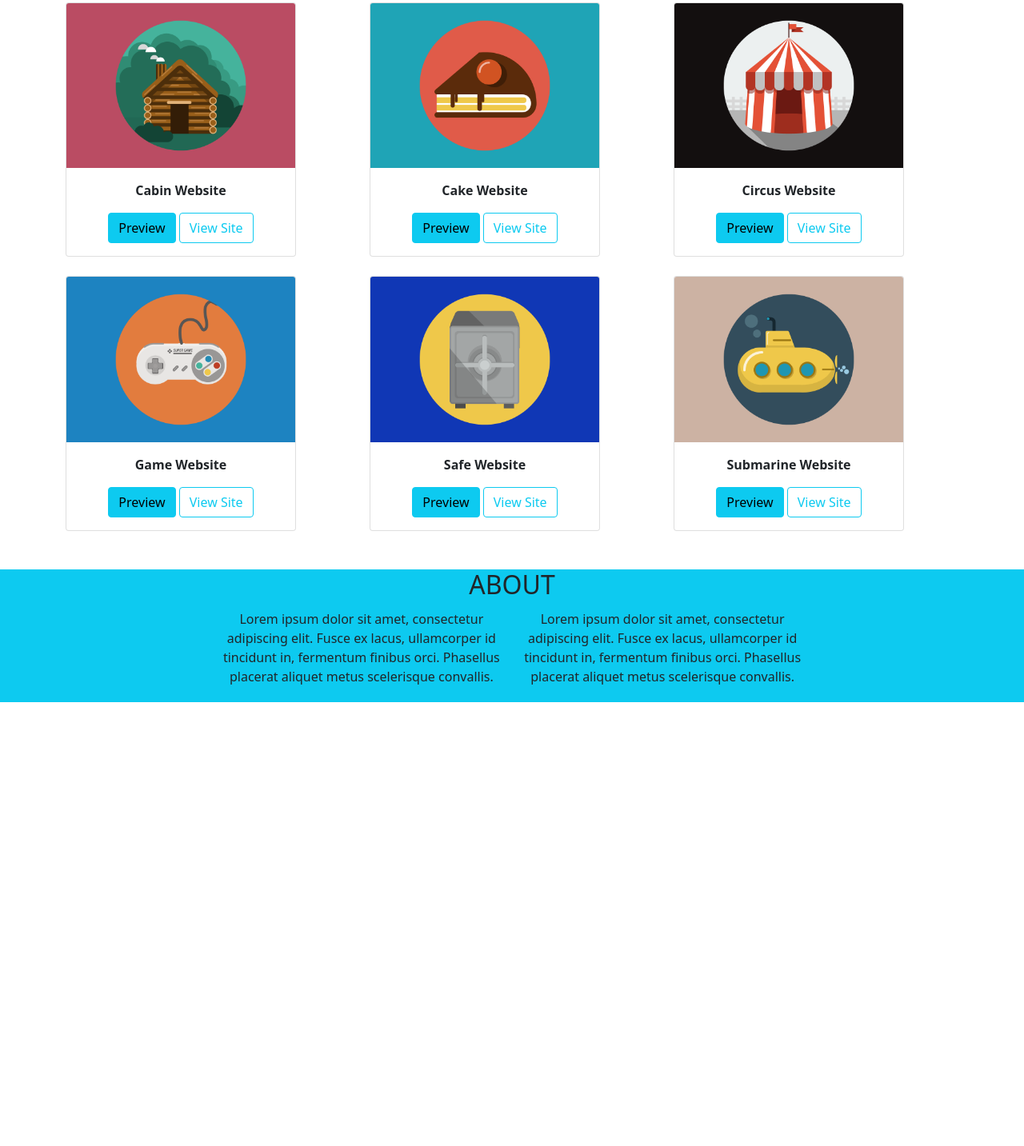
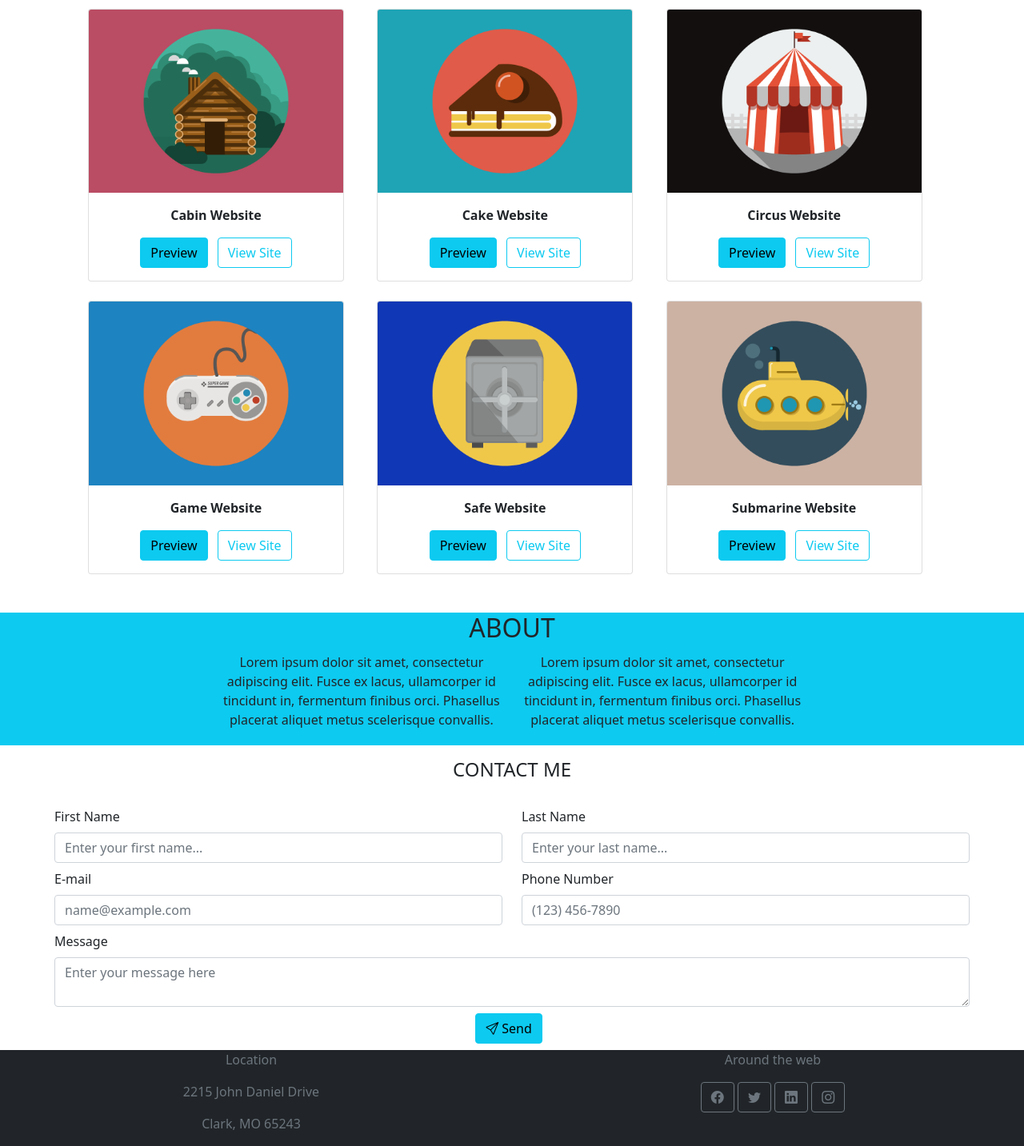
Before and after one commit to RobertaAngioni/bootstrap-freelancer, a plain HTML site: page index.html in a window 1280 px wide. Shown: the part 884-2317 px from the top of the page at 80% size. Before the commit the page ends 1762 px from the top, so only its background shows below. Drawn offline with nearby package versions, Linux system fonts and the light colour scheme.

Commit message:
modifiche footer

```diff
--- a/index.html
+++ b/index.html
@@ -29,18 +29,19 @@
       <!--main-->
       <main>
           <div class="container text-center">
-              <div class="row">
             <h2 class="text-uppercase">Portfolio</h2>
+              <div class="row m-3">
+
                 <!--gallery 1-->
                     <div class="col-4 pb-4">
 
-                        <div class="card" style="width: 18rem;">
+                        <div class="card" style="width: 20rem;">
                             <img src="img/portfolio/cabin.png" class="card-img-top" alt="cabin image">
                             <div class="card-body">
                               <p class=" fw-bold card-text">Cabin Website</p>
                               <div class="col-12">
                                  <div class="d.flex">
-                                     <button class="btn btn-info" type="button">Preview</button>
+                                     <button class="btn btn-info me-2" type="button">Preview</button>
                                      <button class="btn btn-outline-info" type="button">View Site</button>
                                  </div>
                               </div>
@@ -48,13 +49,13 @@
                         </div>
                       </div>
                       <div class="col-4">
-                        <div class="card" style="width: 18rem;">
+                        <div class="card" style="width: 20rem;">
                             <img src="img/portfolio/cake.png" class="card-img-top" alt="cake image">
                             <div class="card-body">
                               <p class=" fw-bold card-text">Cake Website</p>
                               <div class="col-12">
                                 <div class="d.flex">
-                                    <button class="btn btn-info" type="button">Preview</button>
+                                    <button class="btn btn-info me-2" type="button">Preview</button>
                                     <button class="btn btn-outline-info" type="button">View Site</button>
                                 </div>
                              </div>
@@ -62,13 +63,13 @@
                         </div>
                       </div>
                       <div class="col-4">
-                        <div class="card" style="width: 18rem;">
+                        <div class="card" style="width: 20rem;">
                             <img src="img/portfolio/circus.png" class="card-img-top" alt="circus image">
                             <div class="card-body">
                               <p class="fw-bold card-text">Circus Website</p>
                               <div class="col-12">
                                 <div class="d.flex">
-                                    <button class="btn btn-info" type="button">Preview</button>
+                                    <button class="btn btn-info me-2" type="button">Preview</button>
                                     <button class="btn btn-outline-info" type="button">View Site</button>
                                 </div>
                              </div>
@@ -79,13 +80,13 @@
 
                     <div class="col-4">
 
-                        <div class="card" style="width: 18rem;">
+                        <div class="card" style="width: 20rem;">
                             <img src="img/portfolio/game.png" class="card-img-top" alt="game-image">
                             <div class="card-body">
                               <p class=" fw-bold card-text">Game Website</p>
                               <div class="col-12">
                                  <div class="d.flex">
-                                     <button class="btn btn-info" type="button">Preview</button>
+                                     <button class="btn btn-info me-2" type="button">Preview</button>
                                      <button class="btn btn-outline-info" type="button">View Site</button>
                                  </div>
                               </div>
@@ -93,13 +94,13 @@
                         </div>
                       </div>
                       <div class="col-4">
-                        <div class="card" style="width: 18rem;">
+                        <div class="card" style="width: 20rem;">
                             <img src="img/portfolio/safe.png" class="card-img-top" alt="safe-image">
                             <div class="card-body">
                               <p class=" fw-bold card-text">Safe Website</p>
                               <div class="col-12">
                                 <div class="d.flex">
-                                    <button class="btn btn-info" type="button">Preview</button>
+                                    <button class="btn btn-info me-2" type="button">Preview</button>
                                     <button class="btn btn-outline-info" type="button">View Site</button>
                                 </div>
                              </div>
@@ -107,13 +108,13 @@
                         </div>
                       </div>
                       <div class="col-4">
-                        <div class="card" style="width: 18rem;">
+                        <div class="card" style="width: 20rem;">
                             <img src="img/portfolio/submarine.png" class="card-img-top" alt="submarine-image">
                             <div class="card-body">
                               <p class="fw-bold card-text">Submarine Website</p>
                               <div class="col-12">
                                 <div class="d.flex">
-                                    <button class="btn btn-info" type="button">Preview</button>
+                                    <button class="btn btn-info me-2" type="button">Preview</button>
                                     <button class="btn btn-outline-info" type="button">View Site</button>
                                 </div>
                              </div>
@@ -130,10 +131,65 @@
                      <p>Lorem ipsum dolor sit amet, consectetur adipiscing elit. Fusce ex lacus, ullamcorper id tincidunt in, fermentum finibus orci. Phasellus placerat aliquet metus scelerisque convallis.</p>
                   </div>
                 </div>
-
+         <!--form-->
+            <div class="row">
+                <div class="col">
+                    <h4 class="text-uppercase p-3 text-center">Contact Me</h4>
+                        <form action="#" class="row p-2 gy-2 ms-5 me-5">
+                            <!--first name-->
+                            <div class="col-6">
+                                 <label class="form-label" for="first-name">First Name</label>
+                                 <input class="form-control" type="text" id="first-name" placeholder="Enter your first name..." required>
+                            </div>
+                            <!--last name-->
+                            <div class="col-6">
+                                <label class="form-label" for="last-name">Last Name</label>
+                                <input class="form-control" type="text" id="last-name" placeholder="Enter your last name..." required>
+                            </div>
+                            <!--email address-->
+                            <div class="col-6">
+                                <label class="form-label" for="email">E-mail</label>
+                                <input class="form-control" type="text" id="email" placeholder="name@example.com" required>
+                           </div>
+                           <!--phone number-->
+                           <div class="col-6">
+                               <label class="form-label" for="phone-number">Phone Number</label>
+                               <input class="form-control" type="text" id="phone-number" placeholder="(123) 456-7890" required>
+                           </div>
+                           <!--message-->
+                           <div class="col-12">
+                            <label class="form-label" for="message">Message</label>
+                            <textarea class="form-control" for="message" placeholder="Enter your message here" row="5" cols="8"></textarea>
+                           </div>
+                           <!--button-->
+                           <div class="col-12">
+                            <div class="d.flex text-center">
+                                <button class="btn btn-info me-2" type="button"><i class="bi bi-send"></i>&nbsp;Send</button>
+                            </div>
+                       </div>
+                </div>
+            </div>
        </main>
       <!--footer-->
-      <footer></footer>
+      <footer>
+          <div class="row bg-dark">
+              <div class="col-6 text-center text-secondary">
+                  <p>Location</p>
+                  <p>2215 John Daniel Drive</p>
+                  <p>Clark, MO 65243</p>
+              </div>
+              <div class="col-6 text-center text-secondary">
+                <p>Around the web</p>
+                <div class=" cold-6">
+                    <button class="btn btn-outline-secondary" type="button"><i class="bi bi-facebook"></i></button>
+                    <button class="btn btn-outline-secondary" type="button"><i class="bi bi-twitter"></i></button>
+                    <button class="btn btn-outline-secondary" type="button"><i class="bi bi-linkedin"></i></button>
+                    <button class="btn btn-outline-secondary" type="button"><i class="bi bi-instagram"></i></button>
+
+                </div>
+            </div>
+          </div>
+      </footer>
 
     <script src="https://cdn.jsdelivr.net/npm/bootstrap@5.0.2/dist/js/bootstrap.bundle.min.js" integrity="sha384-MrcW6ZMFYlzcLA8Nl+NtUVF0sA7MsXsP1UyJoMp4YLEuNSfAP+JcXn/tWtIaxVXM" crossorigin="anonymous"></script>
   </body>
```
Lines whose indentation alone changed are shown as unchanged.
